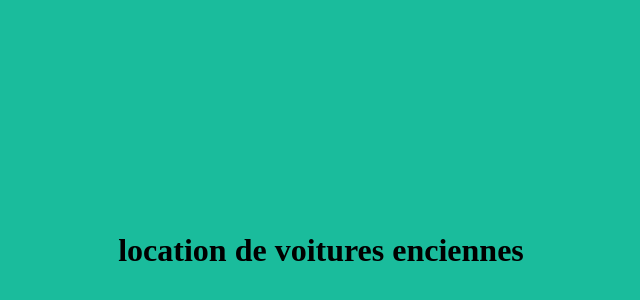
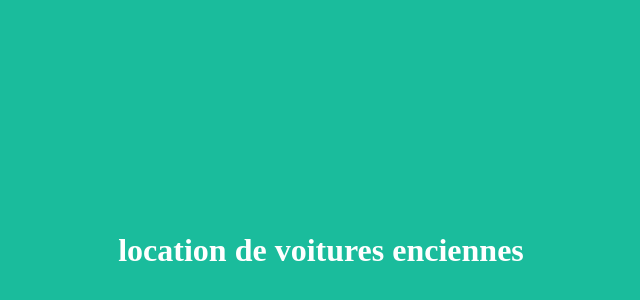
Before and after one commit to franckdun/location-de-voitures, a plain HTML site: page index.html in a window 1280 px wide. Shown: the part 42-342 px from the top of the page, without its empty margins (319-959 px from the left). Drawn offline with Linux system fonts and the light colour scheme.

Commit message:
modif couleur h1

```diff
--- a/index.html
+++ b/index.html
@@ -10,7 +10,7 @@
 
 
 
-	  <h1 style="padding-top: 20% ; padding-bottom: 20%;text-align: center;">location de voitures enciennes</h1>
+	  <h1 style="padding-top: 20% ; padding-bottom: 20%;text-align: center;color: #FFFFFF">location de voitures enciennes</h1>
 
 
 
```
